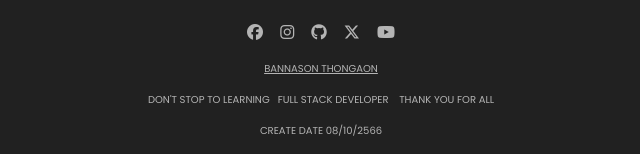
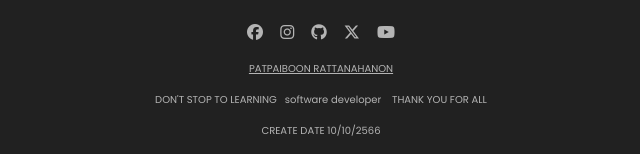
Before and after one commit to PATPAIBOON/RESUME, a plain HTML site: page index.html in a window 1280 px wide. Shown: the part 832-986 px from the top of the page, 319-959 px from the left. Drawn offline with nearby package versions, Linux system fonts and the light colour scheme.

Commit message:
Update index.html

```diff
--- a/index.html
+++ b/index.html
@@ -190,9 +190,9 @@
             &nbsp;&nbsp;&nbsp;<a href="https://github.com/Nueng-combo01"><i class="fa-brands fa-github"></i></a>
             &nbsp;&nbsp;&nbsp;<a href=""><i class="fa-brands fa-x-twitter"></i></a>
             &nbsp;&nbsp;&nbsp;<a href="https://www.youtube.com/@user-to8rq9bx3u"><i class="fa-brands fa-youtube"></i></a></p></center>
-        <center><p style="color: #b4b4b4; font-size: 10px; text-decoration: none;"><a href="#page-1">BANNASON THONGAON</a></p></center>
-        <center><p style="color: #b4b4b4; font-size: 10px;">DON'T STOP TO LEARNING&nbsp;&nbsp;&nbsp;FULL STACK DEVELOPER&nbsp;&nbsp;&nbsp; THANK YOU FOR ALL</p></center>
-        <center><p style="color: #b4b4b4; font-size: 10px;">CREATE DATE 08/10/2566</p></center>
+        <center><p style="color: #b4b4b4; font-size: 10px; text-decoration: none;"><a href="#page-1">PATPAIBOON RATTANAHANON</a></p></center>
+        <center><p style="color: #b4b4b4; font-size: 10px;">DON'T STOP TO LEARNING&nbsp;&nbsp;&nbsp;software developer&nbsp;&nbsp;&nbsp; THANK YOU FOR ALL</p></center>
+        <center><p style="color: #b4b4b4; font-size: 10px;">CREATE DATE 10/10/2566</p></center>
     </div>
 </div>
 </body>
```
